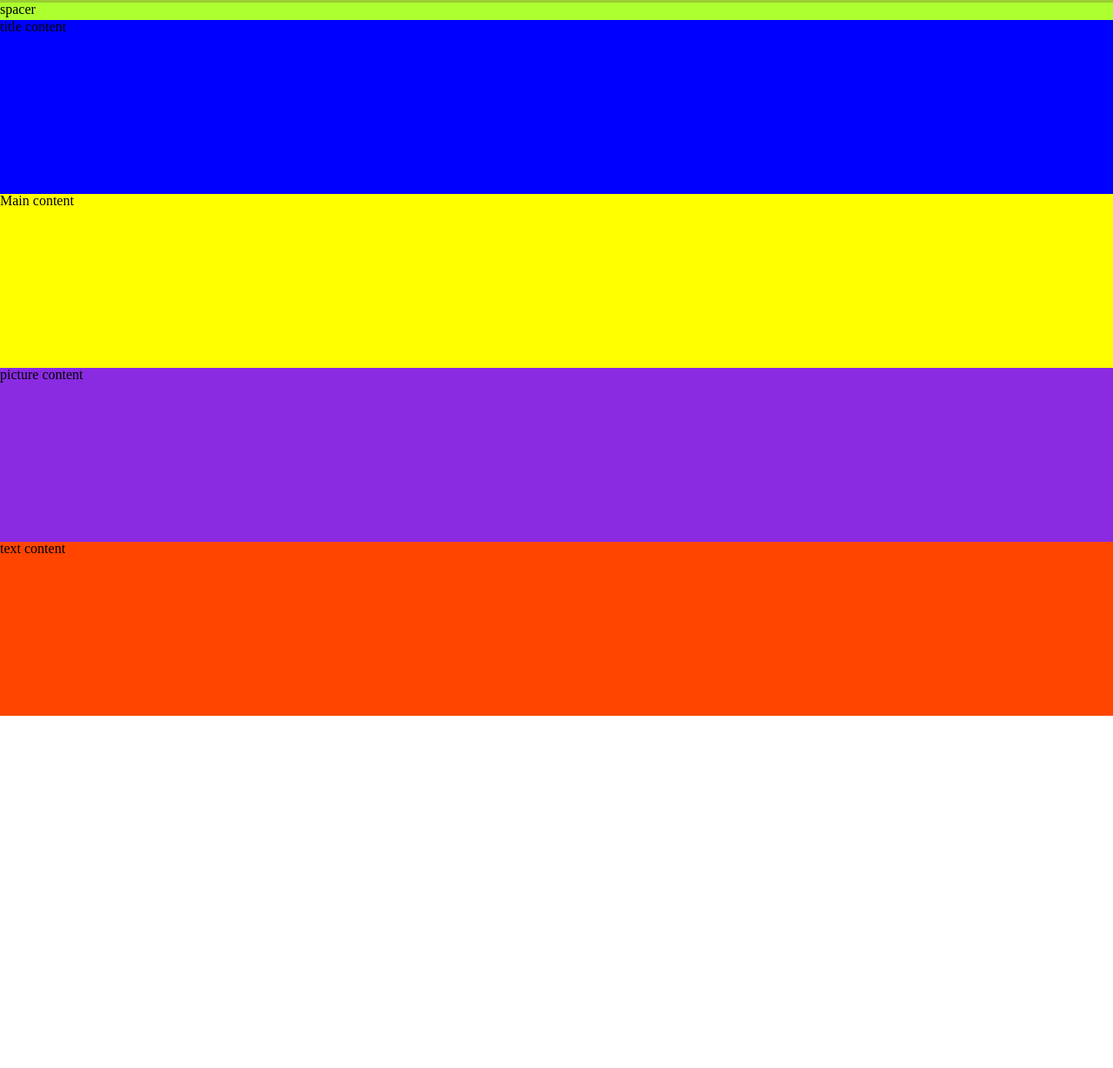
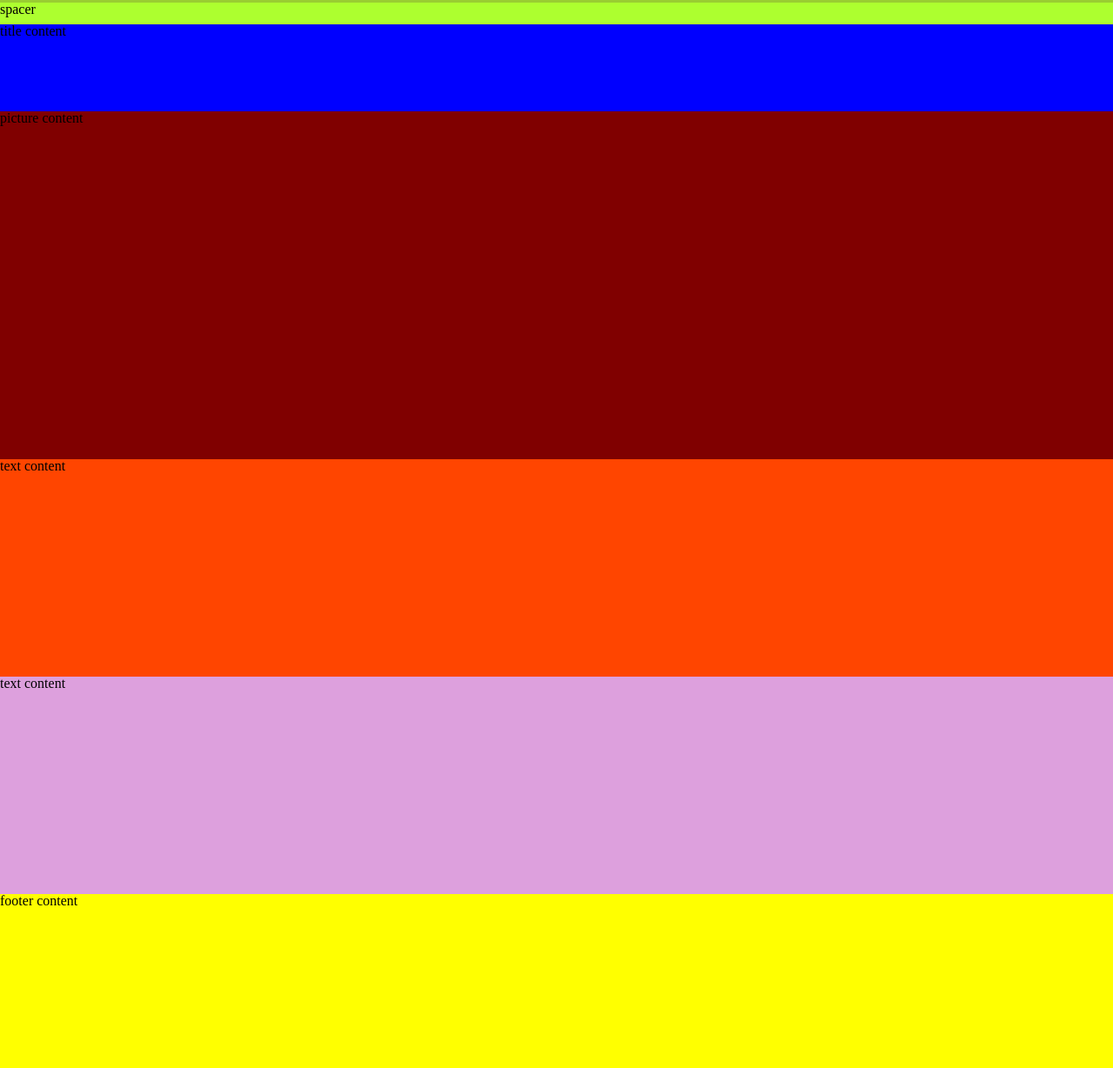
Before and after one commit to Cloudenvy7/chocolate-pizza, a plain HTML site: page index.html in a window 1280 px wide. Shown: the part 97-1325 px from the top of the page at 87% size. Before the commit the page ends 920 px from the top, so only its background shows below. Drawn offline with Linux system fonts and the light colour scheme.

Commit message:
fin the div's and coloring

```diff
--- a/css/style.css
+++ b/css/style.css
@@ -13,22 +13,34 @@ div {
 .spacer{
   background-color: greenyellow;
   width: 100%;
-  height: 20px;
+  height: 25px;
 }
 
 .titleContent {
   background-color: blue;
+  width: 100%;
+  height: 100px;
 }
 
-.mainContent {
-  background-color: yellow;
+.pictureContent {
+  background-color: maroon;
+  width: 100%;
+  height: 400px;
+
 }
 
 .textContent {
   background-color: orangered;
+  width: 100%;
+  height: 250px;
 }
 
+.listContent {
+  background-color:plum;
+  width: 100%;
+  height: 250px;
+}
 
-.pictureContent {
-  background-color: blueviolet;
+.footerContent {
+  background-color: yellow;
 }
--- a/index.html
+++ b/index.html
@@ -21,10 +21,6 @@
     <p>title content </p>
 </div>
 
-<div class = "mainContent">
-   <p>Main content</p>
-</div>
-
 <div class = "pictureContent">
   <p>picture content</p>
 </div>
@@ -33,5 +29,13 @@
   <p>text content</p>
  </div>
 
+ <div class = "listContent">
+  <p>text content</p>
+ </div>
+
+ <div class = "footerContent">
+  <p>footer content</p>
+</div>
+
 
 </html>
```
